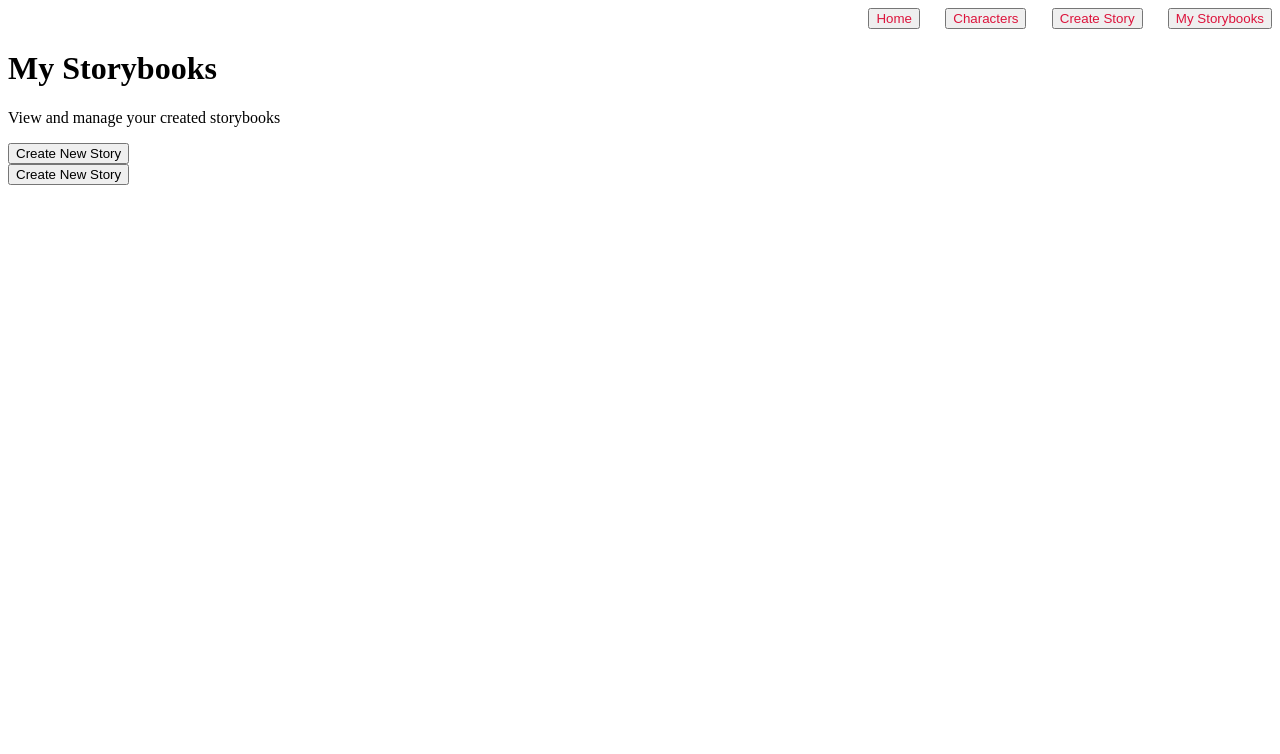
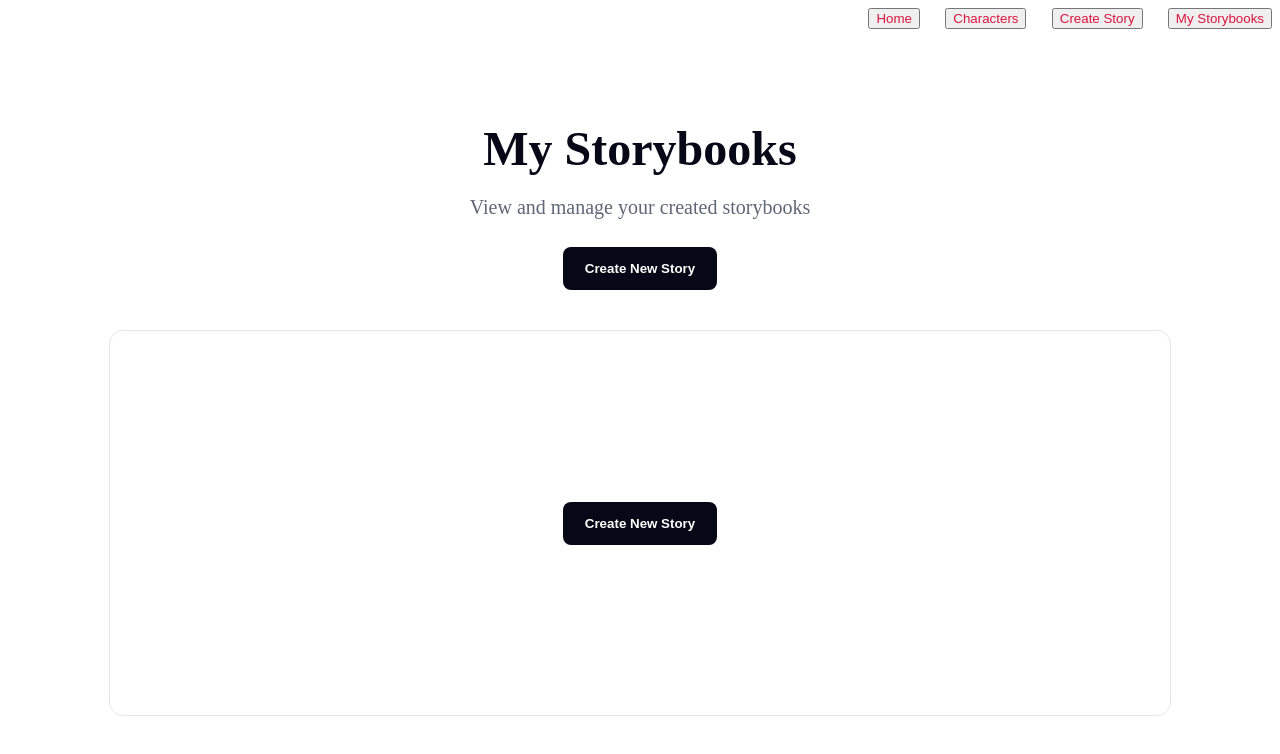
Before and after one commit to MexicanCacti/Project2Group5, a React (Vite) app in the folder client/: page /stories in a window 1280 px wide. Shown: the top 754 px of the page. Built offline with nearby package versions, Linux system fonts and the light colour scheme.

Commit message:
Update storybooks css

```diff
--- a/client/src/styles/Storybooks.css
+++ b/client/src/styles/Storybooks.css
@@ -0,0 +1,55 @@
+#stories {
+    background-color: aliceblue;
+    min-height: 100vh;
+    display: flex;
+}
+
+
+#StoriesContent {
+    padding: 60px 8%;
+    text-align: center;
+}
+
+
+#StoriesIntro {
+    text-align: center;
+    margin-bottom: 40px;
+}
+
+#StoriesIntro h1 {
+    font-size: 48px;
+    font-weight: 800;
+    margin-bottom: 12px;
+    color: #070817;
+}
+
+#StoriesIntro p {
+    font-size: 20px;
+    color: #5f6675;
+    margin-bottom: 28px;
+}
+
+#StoriesCreateNav {
+    background-color: #070817;
+    color: white;
+    border: none;
+    border-radius: 8px;
+    padding: 14px 22px;
+    font-weight: 700;
+    cursor: pointer;
+}
+
+#StoriesCreateNav:hover {
+    background-color: #1f2937;
+}
+
+#StoriesBox {
+    background-color: white;
+    border: 1px solid #e5e7eb;
+    border-radius: 14px;
+    min-height: 320px;
+    padding: 32px;
+    display: flex;
+    align-items: center;
+    justify-content: center;
+}
```
